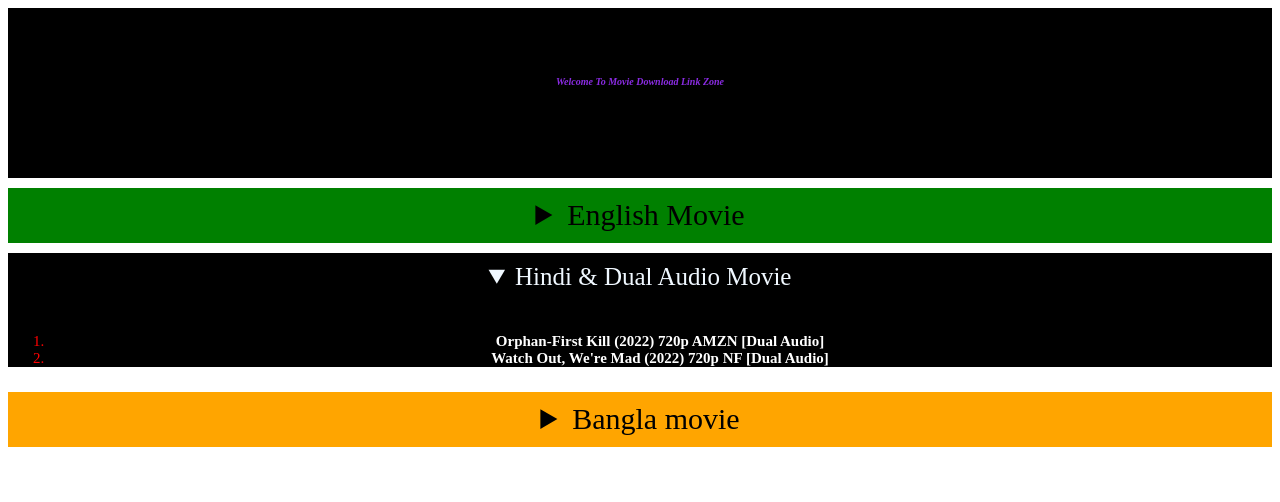
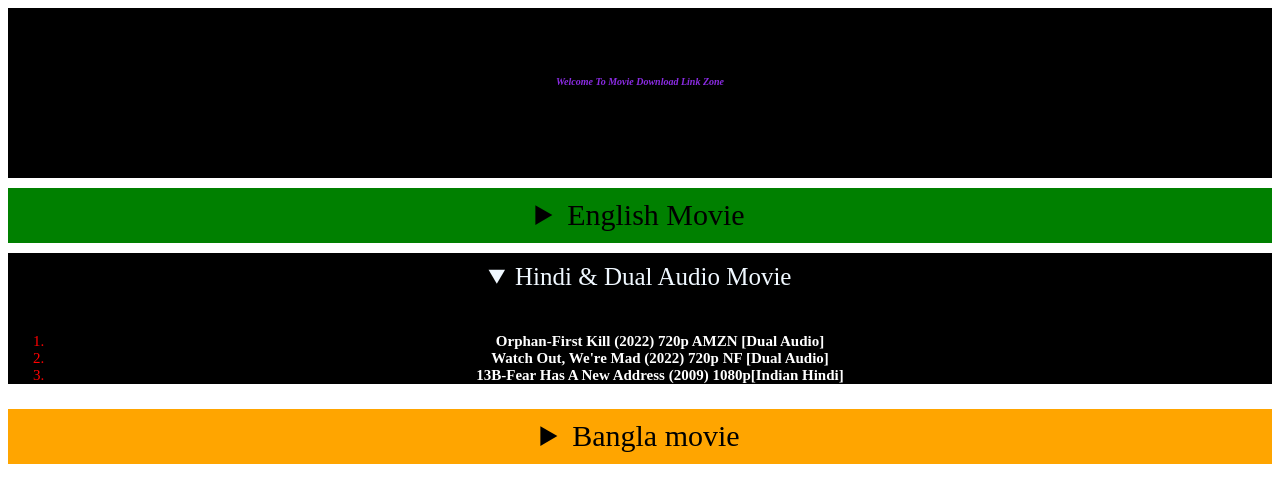
Before and after one commit to jerryTonmoy/Download_Website, a plain HTML site: page index.html in a window 1280 px wide. Both pictures are taken after a click on the heading "Hindi & Dual Audio Movie". Drawn offline with Linux system fonts and the light colour scheme.

Commit message:
Update index.html

```diff
--- a/index.html
+++ b/index.html
@@ -54,6 +54,8 @@
 
              <li> <a href="http://172.16.50.7/SAM-FTP-2/English%20Movies/%282022%29/Watch%20Out%2C%20We%27re%20Mad%20%282022%29%20720p%20NF%20%5BDual%20Audio%5D/Watch%20Out%20We%27re%20Mad%20%282022%29%20720p%20NF-WEB%20x264%20MSubs%20%5BDual%20Audio%5D%5BHindi%205.1%2BEnglish%205.1%5D%20-mkvC.mkv">Watch Out, We're Mad (2022) 720p NF [Dual Audio]</li></a>
 
+         <li> <a href="http://172.16.50.9/SAM-FTP-1/Hindi%20Movies/%282009%29/13B-Fear%20Has%20a%20New%20Address%20%282009%29%201080p/13B-Fear%20Has%20a%20New%20Address%20%282009%29%20Hindi%201080p%20WEBRip%20x264%20DD5.1%20ESub%20-%20mkvCinemas.mkv">13B-Fear Has a New Address (2009) 1080p[Indian Hindi]</li></a>
+
 
            </ol>
 
```
